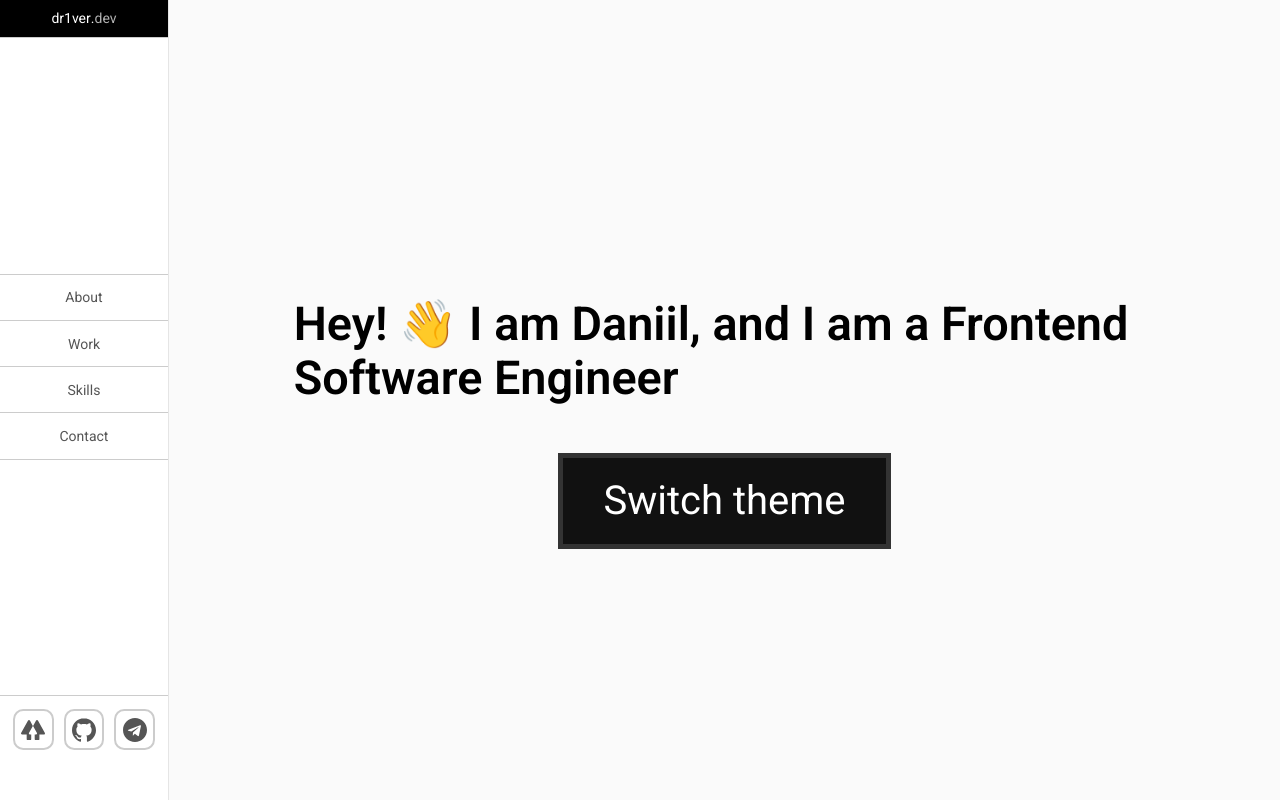
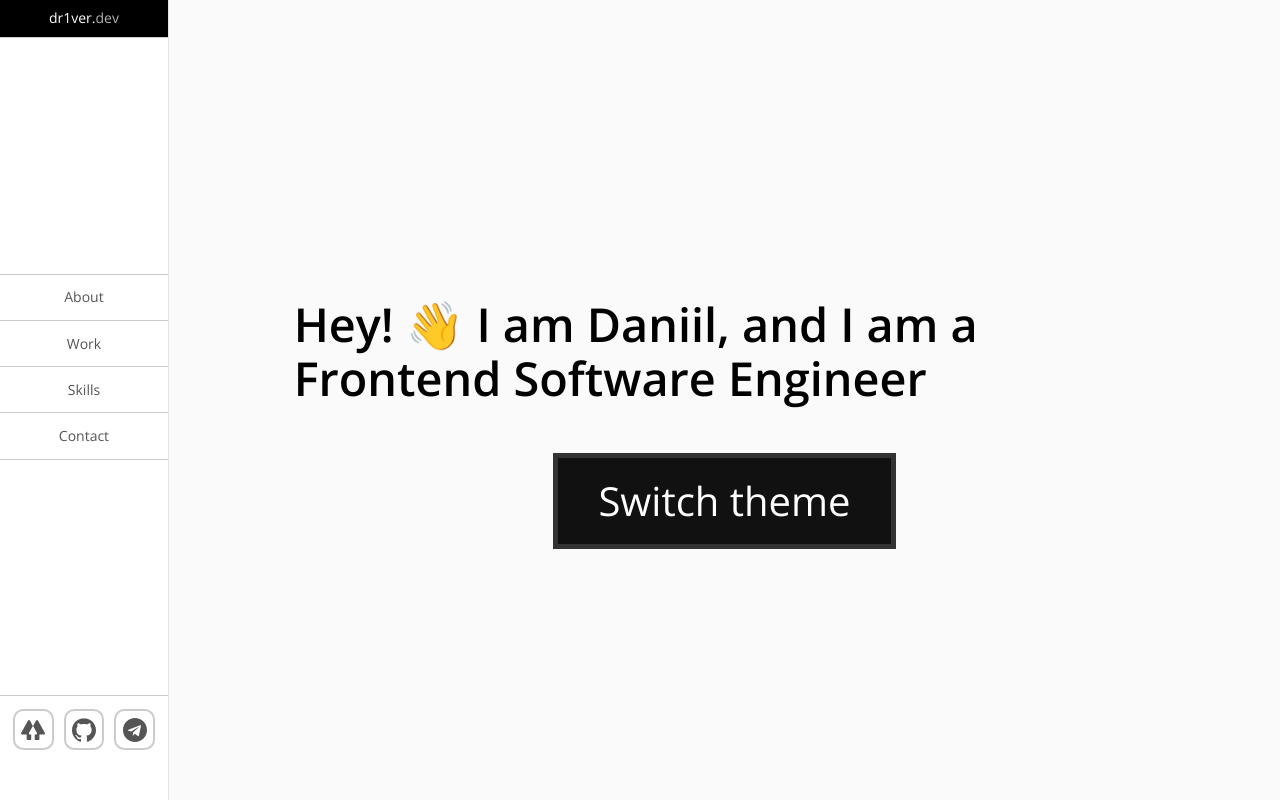
Before and after one commit to dr1verrr/dr1ver.dev, a React (Vite) app: page / in a window 1280 px wide. Built offline with nearby package versions, Linux system fonts and the light colour scheme; the HTML template or start-up script is replaced by a standard one.

Commit message:
refactor: change default font

```diff
--- a/index.html
+++ b/index.html
@@ -10,7 +10,7 @@
     <link rel="preconnect" href="https://fonts.googleapis.com" />
     <link rel="preconnect" href="https://fonts.gstatic.com" crossorigin />
     <link
-      href="https://fonts.googleapis.com/css2?family=Roboto:wght@300;400;600&display=swap"
+      href="https://fonts.googleapis.com/css2?family=Open+Sans:wght@300;400;600&display=swap"
       rel="stylesheet"
     />
     <meta name="description" content="Dr1ver.dev - developer portfolio" />
--- a/src/index.css
+++ b/src/index.css
@@ -2,8 +2,9 @@
 
 body {
   margin: 0;
-  font-family: 'Roboto', -apple-system, BlinkMacSystemFont, 'Segoe UI', 'Roboto', 'Oxygen',
-    'Ubuntu', 'Cantarell', 'Fira Sans', 'Droid Sans', 'Helvetica Neue', sans-serif;
+  font-family: 'Open Sans', -apple-system, BlinkMacSystemFont, 'Segoe UI', 'Roboto',
+    'Oxygen', 'Ubuntu', 'Cantarell', 'Fira Sans', 'Droid Sans', 'Helvetica Neue',
+    sans-serif;
   -webkit-font-smoothing: antialiased;
   -moz-osx-font-smoothing: grayscale;
 }
```
